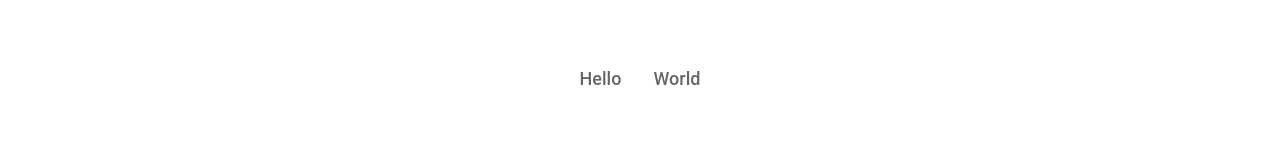
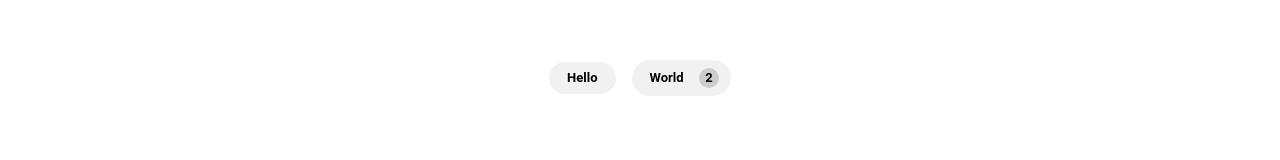
Before and after one commit to Amice13/data-app, a Vue app in the folder front/: page / in a window 1280 px wide. Shown: the part 310-470 px from the top of the page. Built offline with nearby package versions, Linux system fonts and the light colour scheme; a small style sheet from the web is missing.

Commit message:
Secondary tabs are created

```diff
--- a/front/src/components/DTabs.vue
+++ b/front/src/components/DTabs.vue
@@ -1,14 +1,15 @@
 <template>
   <div style="height: vh100;" class="d-flex align-center hero-unit">
     <div>
-      <div class="d-tabs d-flex">
+      <div class="d-tabs d-flex align-center" :class="{ secondary }">
         <div
-          v-for="tab in items"
+          v-for="(tab, i) in items"
           @click="model = tab"
           v-bind:class="{ active: model === tab }"
           class="tab"
         >
           {{ tab }}
+          <span class="count" v-if="counts[i]">{{ counts[i] }}</span>
         </div>
       </div>
     </div>
@@ -29,6 +30,49 @@
   color: #000;
   border-bottom: 2px solid #000;
 }
+
+.d-tabs .tab .count {
+  margin-left: 6px;
+  color: #999;
+  position: relative;
+  display: inline-block;
+}
+
+.d-tabs.secondary .tab .count {
+  border-radius: 20px;
+  margin-left: 6px;
+  position: relative;
+  left: 6px;
+  color: #000;
+  background: #CCC;
+  padding-top: 2px;
+  text-align: center;
+  width: 20px;
+  height: 20px;
+}
+
+.d-tabs.secondary .tab {
+  background: #F1F1F1;
+  margin: 2px 8px;
+  font-size: 13px;
+  font-weight: 600;
+  border-radius: 20px;
+  color: #000;
+  padding: 8px 18px;
+  line-height: 15.59px;
+}
+
+.d-tabs.secondary .tab.active {
+  background: none;
+  border: 2px solid #000;
+}
+
+.d-tabs.secondary .tab.active .count {
+  background: #000;
+  color: #FFF;
+}
+
+
 </style>
 
 <script>
@@ -37,6 +81,13 @@ export default {
     items: {
       type: Array,
       default: () => ([])
+    },
+    counts: {
+      type: Array,
+      default: () => ([])
+    },
+    secondary: {
+      type: Boolean
     },
     modelValue: {
       type: String,
--- a/front/src/pages/index.vue
+++ b/front/src/pages/index.vue
@@ -1,7 +1,12 @@
 <template>
   <div style="height: vh100;" class="d-flex align-center hero-unit">
     <div>
-      <d-tabs v-model="tab" :items="['Hello', 'World']" />
+      <d-tabs
+        v-model="tab"
+        secondary
+        :items="['Hello', 'World']"
+        :counts="[0, 2]"
+      />
       <div>Hello</div>
     </div>
   </div>
```
